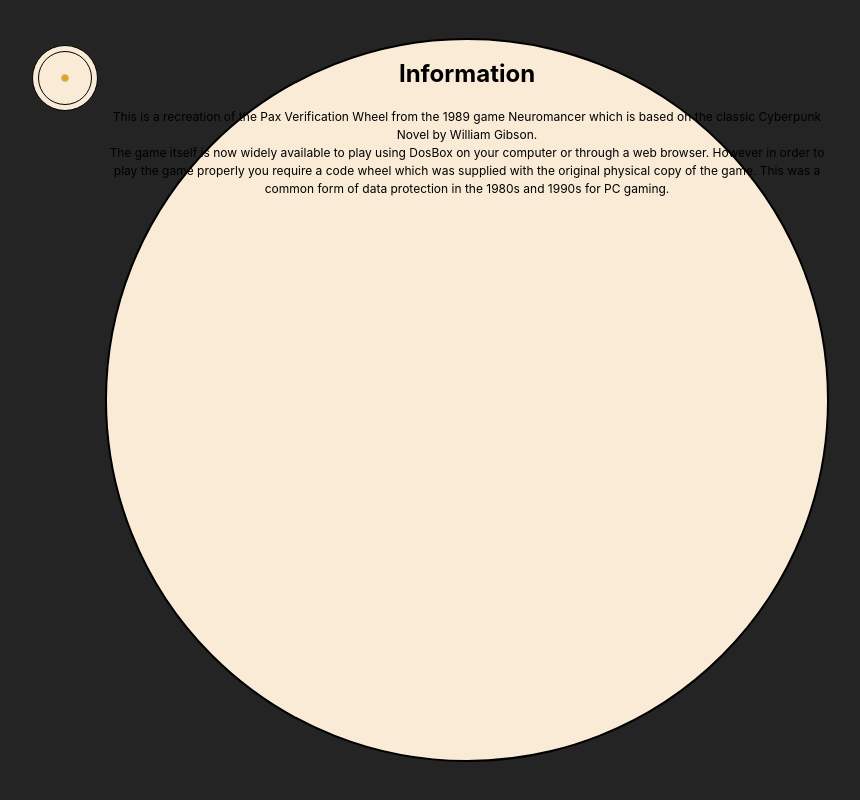
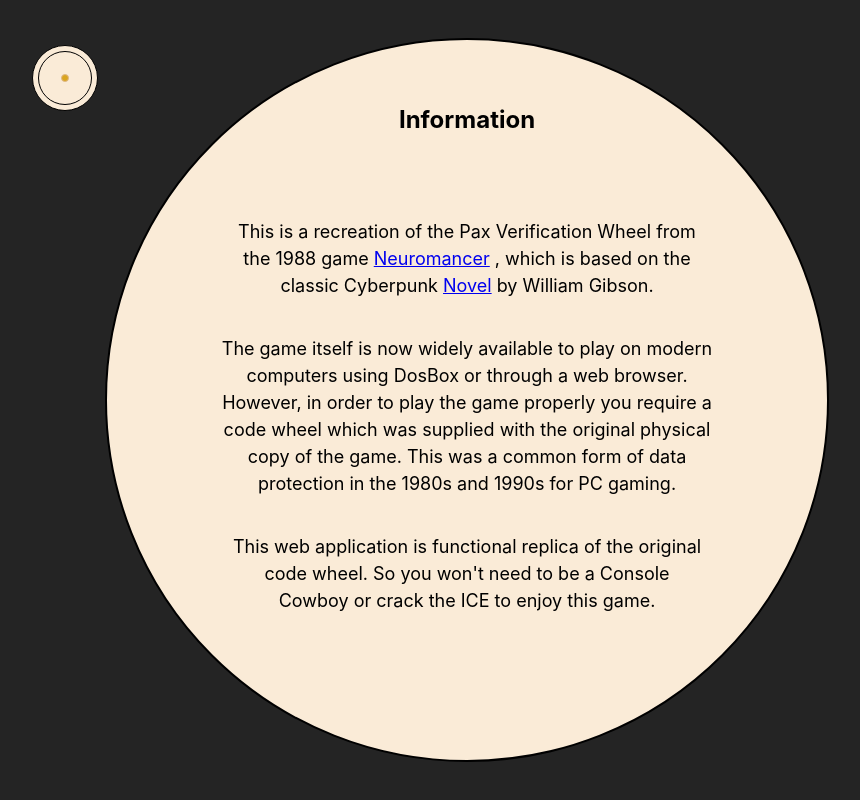
Before and after one commit to hkcwby/code-wheel, a React (Vite) app: page / in a window 1280 px wide. Both pictures are taken after a click on the picture 278 px from the left and 78 px from the top of the page. Shown: the whole page, without its empty margins (213-1073 px from the left). Built offline with nearby package versions, Linux system fonts and the light colour scheme.

Commit message:
adding more to the info tab and related css

```diff
--- a/src/components/Info.jsx
+++ b/src/components/Info.jsx
@@ -1,18 +1,31 @@
 function Info() {
   return (
-    <div id="outer-wheel">
-      <h1>Information</h1>
-      <div>
-        This is a recreation of the Pax Verification Wheel from the 1989 game
-        Neuromancer which is based on the classic Cyberpunk Novel by William
-        Gibson.
+    <div className="outer-wheel info-tab">
+      <div className="info-title">
+        <h1>Information</h1>
       </div>
-      <div>
-        The game itself is now widely available to play using DosBox on your
-        computer or through a web browser. However in order to play the game
-        properly you require a code wheel which was supplied with the original
-        physical copy of the game. This was a common form of data protection in
-        the 1980s and 1990s for PC gaming.
+      <div className="info-body">
+        <p className="info-text-top">
+          This is a recreation of the Pax Verification Wheel from the 1988 game{" "}
+          <a href="https://en.wikipedia.org/wiki/Neuromancer_(video_game)">
+            Neuromancer
+          </a>{" "}
+          , which is based on the classic Cyberpunk{" "}
+          <a href="https://en.wikipedia.org/wiki/Neuromancer">Novel</a> by
+          William Gibson.
+        </p>
+        <p className="info-text-mid">
+          The game itself is now widely available to play on modern computers
+          using DosBox or through a web browser. However, in order to play the
+          game properly you require a code wheel which was supplied with the
+          original physical copy of the game. This was a common form of data
+          protection in the 1980s and 1990s for PC gaming.
+        </p>
+        <p className="info-text-bottom">
+          This web application is functional replica of the original code wheel.
+          So you won't need to be a Console Cowboy or crack the ICE to enjoy
+          this game.
+        </p>
       </div>
     </div>
   );
--- a/src/components/Wheel.jsx
+++ b/src/components/Wheel.jsx
@@ -4,7 +4,7 @@
 
 function Wheel(props) {
   return (
-    <div id="outer-wheel">
+    <div className="outer-wheel">
       <div>
         {props.outer.map((item, index) => (
           <div
@@ -16,7 +16,7 @@
           </div>
         ))}
       </div>
-      <div id="inner-wheel">
+      <div className="inner-wheel">
         {props.inner.map((item, index) => (
           <div
             key={index}
--- a/src/index.css
+++ b/src/index.css
@@ -76,7 +76,7 @@
 
 /* the styling for the three main structure components the outer wheel
 inner wheel and the ring in the center */
-#outer-wheel {
+.outer-wheel {
   font-size: 1.5vh;
   position: relative;
   border-radius: 50%;
@@ -89,7 +89,7 @@
   color: black;
 }
 
-#inner-wheel {
+.inner-wheel {
   left: 7.5vh;
   top: 7.5vh;
   border-radius: 50%;
@@ -108,6 +108,35 @@
   border-color: burlywood;
   border-style: solid;
   border-width: 0.2vw;
+}
+.info-tab {
+  display: flex;
+  flex-direction: column;
+  align-items: center;
+  justify-content: start;
+}
+.info-title {
+  display: flex;
+  height: 20vh;
+  align-items: center;
+  justify-content: center;
+}
+.info-body {
+  display: flex;
+  height: 50vh;
+  flex-direction: column;
+  align-items: center;
+  justify-content: space-evenly;
+  font-size: 1.5em;
+}
+.info-text-top {
+  max-width: 60vh;
+}
+.info-text-mid {
+  max-width: 65vh;
+}
+.info-text-bottom {
+  max-width: 60vh;
 }
 /* each out position needs specific styling to transpose the values around the circlular center point */
 /* this is done for the outer wheel the inner wheel and each layer of data points */
```
